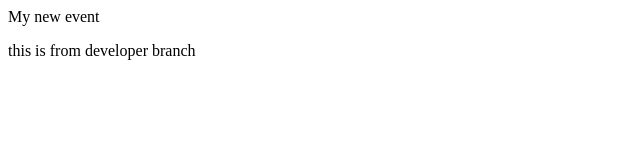
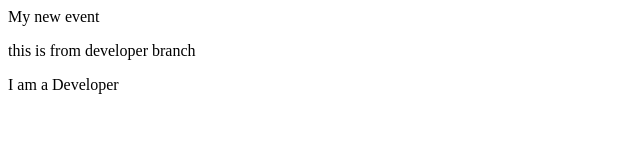
Before and after one commit to mahesht-mrk/Event-Management-Project-Repo, a plain HTML site: page index.html in a window 1280 px wide. Shown: the whole page, without its empty margins (0-640 px from the left). Drawn offline with Linux system fonts and the light colour scheme.

Commit message:
added new line

```diff
--- a/index.html
+++ b/index.html
@@ -1,2 +1,3 @@
 <p> My new event</p>
 <p> this is from developer branch</p>
+<div> I am a Developer</div>
```
